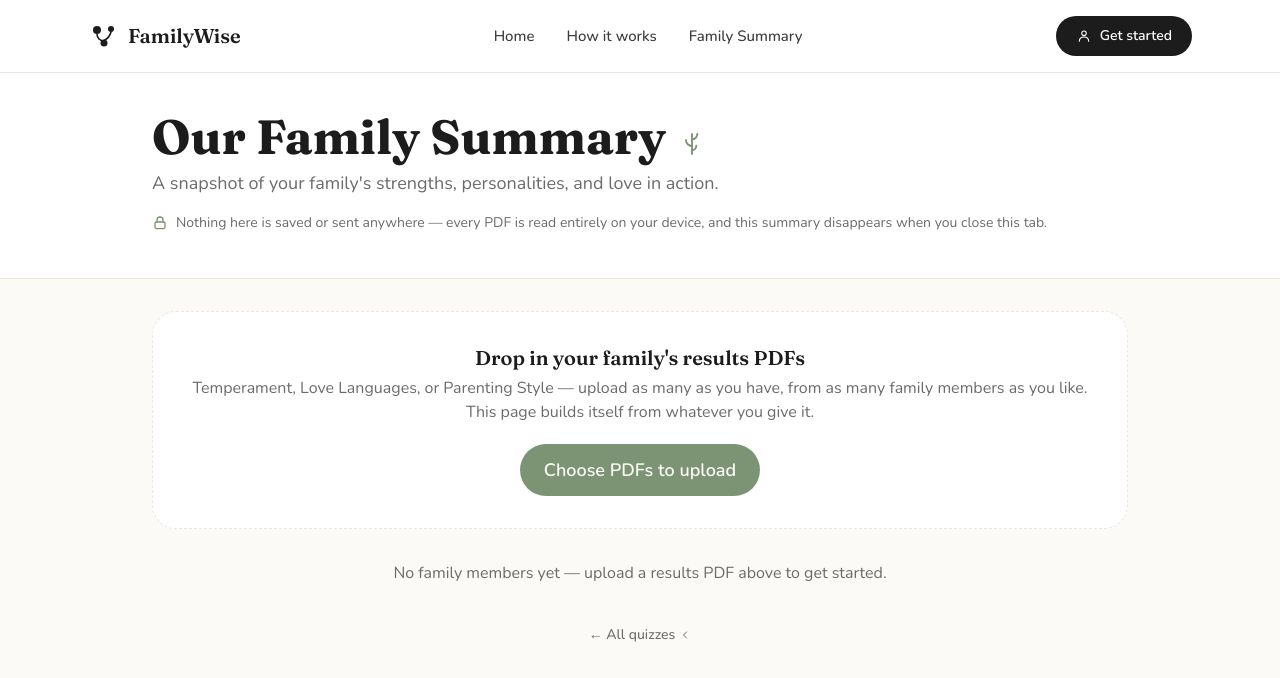
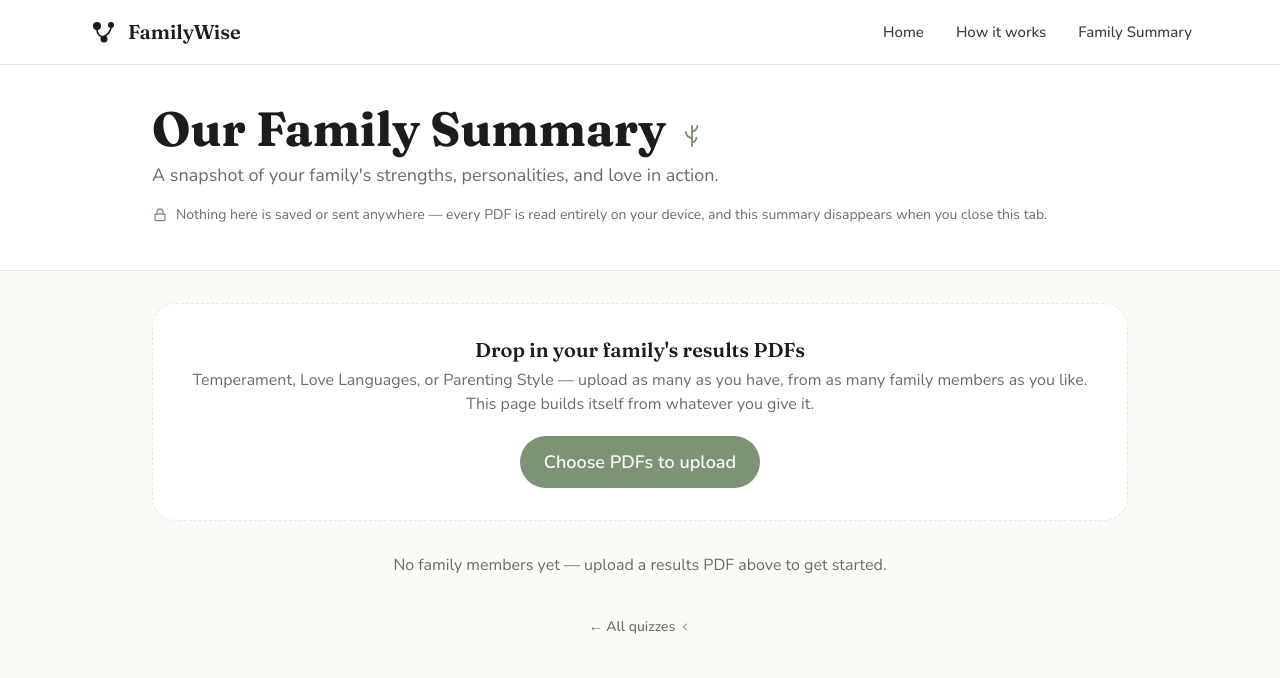
Before and after one commit to sjacobmathew/FamilyWise, a Next.js app: page /family-summary in a window 1280 px wide. Shown: the top 678 px of the page. Built offline with nearby package versions, Linux system fonts and the light colour scheme; a web font is replaced by a local one.

Commit message:
Remove the "Get started" button from the nav

```diff
--- a/components/SiteNav.tsx
+++ b/components/SiteNav.tsx
@@ -1,5 +1,5 @@
 import Link from "next/link";
-import { LogoMark, PersonIcon } from "@/components/HomeIcons";
+import { LogoMark } from "@/components/HomeIcons";
 
 const LINKS = [
   { label: "Home", href: "/" },
@@ -27,14 +27,6 @@
             </Link>
           ))}
         </nav>
-
-        <Link
-          href="/#assessments"
-          className="flex items-center gap-2 rounded-full bg-[#1C1C1C] px-5 py-2.5 text-sm font-semibold text-white transition hover:bg-[#333]"
-        >
-          <PersonIcon className="h-4 w-4" />
-          Get started
-        </Link>
       </div>
     </header>
   );
```
